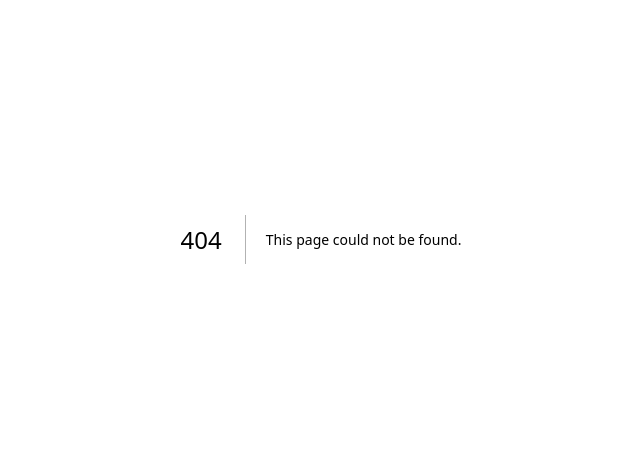
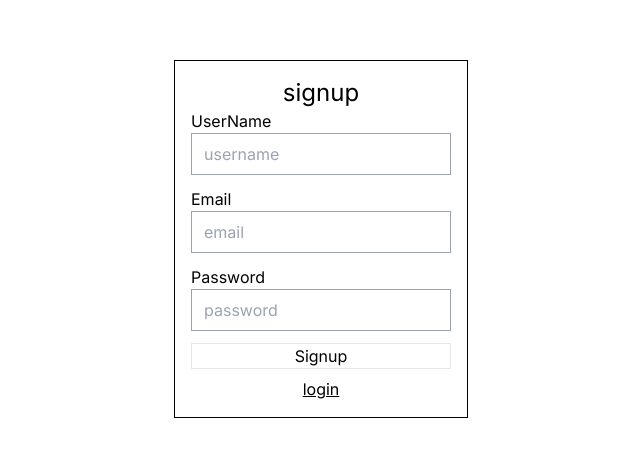
Before and after one commit to J0SAL/login, a Next.js app: page /signup in a window 1280 px wide. Before the commit this address had no page. Shown: the part 161-618 px from the top of the page, without its empty margins (319-959 px from the left). Built offline with nearby package versions, Linux system fonts and the light colour scheme.

Commit message:
added ui pages and created folder structure

```diff
--- a/package.json
+++ b/package.json
@@ -13,12 +13,18 @@
     "@types/react": "18.2.14",
     "@types/react-dom": "18.2.6",
     "autoprefixer": "10.4.14",
+    "axios": "^1.4.0",
+    "bcryptjs": "^2.4.3",
     "eslint": "8.44.0",
     "eslint-config-next": "13.4.8",
+    "jsonwebtoken": "^9.0.0",
+    "mongoose": "^7.3.1",
     "next": "13.4.8",
+    "nodemailer": "^6.9.3",
     "postcss": "8.4.24",
     "react": "18.2.0",
     "react-dom": "18.2.0",
+    "react-hot-toast": "^2.4.1",
     "tailwindcss": "3.3.2",
     "typescript": "5.1.6"
   }
--- a/src/app/globals.css
+++ b/src/app/globals.css
@@ -2,26 +2,10 @@
 @tailwind components;
 @tailwind utilities;
 
-:root {
-  --foreground-rgb: 0, 0, 0;
-  --background-start-rgb: 214, 219, 220;
-  --background-end-rgb: 255, 255, 255;
+
+
+*, body {
+  margin: 0;
+  padding: 0;
+  box-sizing: border-box;
 }
-
-@media (prefers-color-scheme: dark) {
-  :root {
-    --foreground-rgb: 255, 255, 255;
-    --background-start-rgb: 0, 0, 0;
-    --background-end-rgb: 0, 0, 0;
-  }
-}
-
-body {
-  color: rgb(var(--foreground-rgb));
-  background: linear-gradient(
-      to bottom,
-      transparent,
-      rgb(var(--background-end-rgb))
-    )
-    rgb(var(--background-start-rgb));
-}
--- /dev/null
+++ b/src/app/login/page.tsx
@@ -0,0 +1,64 @@
+"use client";
+
+import Link from "next/link";
+import { useRouter } from "next/navigation";
+import { axios } from "axios";
+import React from "react";
+
+function LoginPage() {
+  const [user, setUser] = React.useState({
+    password: "",
+    email: "",
+  });
+
+  const onLogin = async () => {
+    console.log(user);
+  };
+
+  return (
+    <div
+      style={{
+        display: "flex",
+        alignItems: "center",
+        justifyContent: "center",
+        height: "100vh",
+      }}
+    >
+      <div
+        style={{
+          border: "1px solid black",
+          padding: "1rem",
+          display: "flex",
+          flexDirection: "column",
+        }}
+      >
+        <h1 className="text-2xl text-center">login</h1>
+        <label htmlFor="email">Email</label>
+        <input
+          type="email"
+          name="email"
+          onChange={(e) => setUser({ ...user, email: e.target.value })}
+          placeholder="email"
+          className="form-control form-control-lg mb-3 w-100 px-3 py-2 rounded-3 border border-gray-400"
+        />
+        <label htmlFor="password">Password</label>
+        <input
+          type="password"
+          name="password"
+          onChange={(e) => setUser({ ...user, password: e.target.value })}
+          placeholder="password"
+          className="form-control form-control-lg mb-3 w-100 px-3 py-2 rounded-3 border border-gray-400"
+        />
+
+        <button onClick={onLogin} className="border">
+          Login
+        </button>
+        <Link href="/signup" className="mt-2 text-center underline">
+          signup
+        </Link>
+      </div>
+    </div>
+  );
+}
+
+export default LoginPage;
--- a/src/app/page.tsx
+++ b/src/app/page.tsx
@@ -1,4 +1,5 @@
-import Image from 'next/image'
+import Image from "next/image";
+import Link from "next/link";
 
 export default function Home() {
   return (
@@ -8,6 +9,7 @@ export default function Home() {
           Get started by editing&nbsp;
           <code className="font-mono font-bold">src/app/page.tsx</code>
         </p>
+
         <div className="fixed bottom-0 left-0 flex h-48 w-full items-end justify-center bg-gradient-to-t from-white via-white dark:from-black dark:via-black lg:static lg:h-auto lg:w-auto lg:bg-none">
           <a
             className="pointer-events-none flex place-items-center gap-2 p-8 lg:pointer-events-auto lg:p-0"
@@ -15,7 +17,7 @@ export default function Home() {
             target="_blank"
             rel="noopener noreferrer"
           >
-            By{' '}
+            By{" "}
             <Image
               src="/vercel.svg"
               alt="Vercel Logo"
@@ -27,7 +29,18 @@ export default function Home() {
           </a>
         </div>
       </div>
-
+      <div
+        style={{
+          display: "flex",
+          flexDirection: "row",
+          justifyContent: "space-around",
+          width: "100%",
+          marginTop: "20px",
+        }}
+      >
+        <Link href="/profile">Profile</Link>
+        <Link href="/signup">SignUp</Link>
+      </div>
       <div className="relative flex place-items-center before:absolute before:h-[300px] before:w-[480px] before:-translate-x-1/2 before:rounded-full before:bg-gradient-radial before:from-white before:to-transparent before:blur-2xl before:content-[''] after:absolute after:-z-20 after:h-[180px] after:w-[240px] after:translate-x-1/3 after:bg-gradient-conic after:from-sky-200 after:via-blue-200 after:blur-2xl after:content-[''] before:dark:bg-gradient-to-br before:dark:from-transparent before:dark:to-blue-700 before:dark:opacity-10 after:dark:from-sky-900 after:dark:via-[#0141ff] after:dark:opacity-40 before:lg:h-[360px]">
         <Image
           className="relative dark:drop-shadow-[0_0_0.3rem_#ffffff70] dark:invert"
@@ -47,7 +60,7 @@ export default function Home() {
           rel="noopener noreferrer"
         >
           <h2 className={`mb-3 text-2xl font-semibold`}>
-            Docs{' '}
+            Docs{" "}
             <span className="inline-block transition-transform group-hover:translate-x-1 motion-reduce:transform-none">
               -&gt;
             </span>
@@ -64,7 +77,7 @@ export default function Home() {
           rel="noopener noreferrer"
         >
           <h2 className={`mb-3 text-2xl font-semibold`}>
-            Learn{' '}
+            Learn{" "}
             <span className="inline-block transition-transform group-hover:translate-x-1 motion-reduce:transform-none">
               -&gt;
             </span>
@@ -81,7 +94,7 @@ export default function Home() {
           rel="noopener noreferrer"
         >
           <h2 className={`mb-3 text-2xl font-semibold`}>
-            Templates{' '}
+            Templates{" "}
             <span className="inline-block transition-transform group-hover:translate-x-1 motion-reduce:transform-none">
               -&gt;
             </span>
@@ -98,7 +111,7 @@ export default function Home() {
           rel="noopener noreferrer"
         >
           <h2 className={`mb-3 text-2xl font-semibold`}>
-            Deploy{' '}
+            Deploy{" "}
             <span className="inline-block transition-transform group-hover:translate-x-1 motion-reduce:transform-none">
               -&gt;
             </span>
@@ -109,5 +122,5 @@ export default function Home() {
         </a>
       </div>
     </main>
-  )
+  );
 }
--- /dev/null
+++ b/src/app/profile/[id]/page.tsx
@@ -0,0 +1,14 @@
+function SubProfile({ params }: any) {
+  return (
+    <div className="flex flex-col items-center justify-center min-h-screen py-2">
+      <h1>Sub Profile</h1>
+      <hr />
+      <p>
+        Welcome to sub-profile Page:{" "}
+        <span className="text-blue-600">{params.id}</span>
+      </p>
+    </div>
+  );
+}
+
+export default SubProfile;
--- /dev/null
+++ b/src/app/profile/page.tsx
@@ -0,0 +1,11 @@
+function Profile() {
+  return (
+    <div className="flex flex-col items-center justify-center min-h-screen py-2">
+      <h1 className="text-2xl">Profile</h1>
+      <hr />
+      <p>Welcome to Profile Page</p>
+    </div>
+  );
+}
+
+export default Profile;
--- /dev/null
+++ b/src/app/signup/page.tsx
@@ -0,0 +1,73 @@
+"use client";
+
+import Link from "next/link";
+import { useRouter } from "next/navigation";
+import { axios } from "axios";
+import React from "react";
+
+function SignupPage() {
+  const [user, setUser] = React.useState({
+    username: "",
+    password: "",
+    email: "",
+  });
+
+  const onSignup = async () => {
+    console.log(user);
+  };
+
+  return (
+    <div
+      style={{
+        display: "flex",
+        alignItems: "center",
+        justifyContent: "center",
+        height: "100vh",
+      }}
+    >
+      <div
+        style={{
+          border: "1px solid black",
+          padding: "1rem",
+          display: "flex",
+          flexDirection: "column",
+        }}
+      >
+        <h1 className="text-2xl text-center">signup</h1>
+        <label htmlFor="username">UserName</label>
+        <input
+          type="text"
+          name="username"
+          onChange={(e) => setUser({ ...user, username: e.target.value })}
+          placeholder="username"
+          className="form-control form-control-lg mb-3 w-100 px-3 py-2 rounded-3 border border-gray-400"
+        />
+        <label htmlFor="email">Email</label>
+        <input
+          type="email"
+          name="email"
+          onChange={(e) => setUser({ ...user, email: e.target.value })}
+          placeholder="email"
+          className="form-control form-control-lg mb-3 w-100 px-3 py-2 rounded-3 border border-gray-400"
+        />
+        <label htmlFor="password">Password</label>
+        <input
+          type="password"
+          name="password"
+          onChange={(e) => setUser({ ...user, password: e.target.value })}
+          placeholder="password"
+          className="form-control form-control-lg mb-3 w-100 px-3 py-2 rounded-3 border border-gray-400"
+        />
+
+        <button onClick={onSignup} className="border">
+          Signup
+        </button>
+        <Link href="/login" className="mt-2 text-center underline">
+          login
+        </Link>
+      </div>
+    </div>
+  );
+}
+
+export default SignupPage;
```
Also changed, not shown: src/app/layout.tsx (+8 -8 lines), src/dbConfig/dbConfig.ts (added, +19 -0 lines), src/app/api/user/login/route.ts (added), src/app/api/user/signup/route.ts (added), 2 other files (tests, documents, lock files or other folders).
